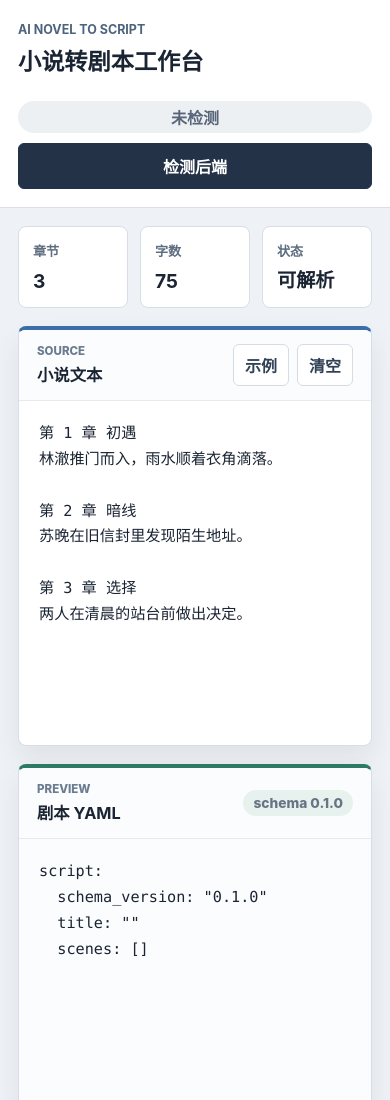
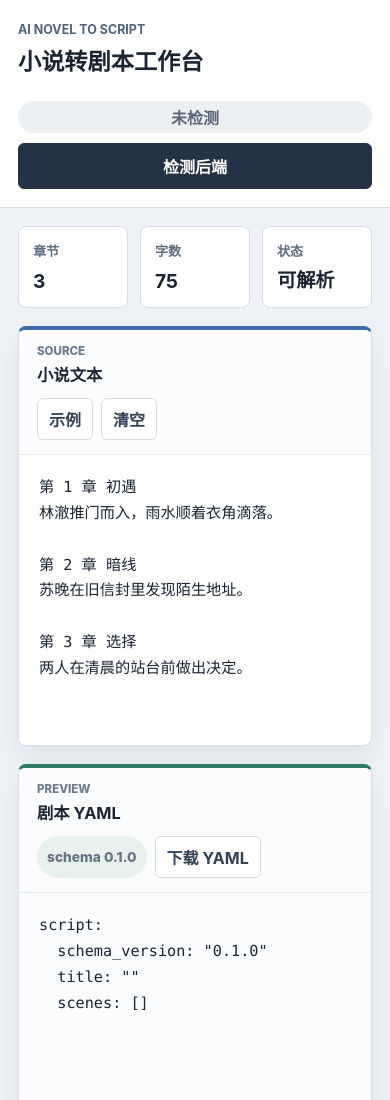
Before and after one commit to HangChi/ai-novel-to-script, a React (Vite) app in the folder frontend/: page / in a window 390 px wide. Shown: the top 1100 px of the page. Built offline with nearby package versions, Linux system fonts and the light colour scheme; no server answers; the HTML template or start-up script is replaced by a standard one.

Commit message:
新增 YAML 下载入口

```diff
--- a/frontend/src/App.css
+++ b/frontend/src/App.css
@@ -182,6 +182,8 @@ textarea::placeholder {
 }
 
 .schema-badge {
+  display: inline-flex;
+  align-items: center;
   border-radius: 999px;
   background: #e7f2ee;
   color: #27614f;
@@ -254,6 +256,11 @@ textarea::placeholder {
     font-size: 1.2rem;
   }
 
+  .panel-heading {
+    align-items: flex-start;
+    flex-direction: column;
+  }
+
   .editor-panel {
     min-height: 420px;
   }
--- a/frontend/src/App.tsx
+++ b/frontend/src/App.tsx
@@ -6,6 +6,7 @@ type HealthStatus = "idle" | "checking" | "ok" | "error";
 
 const API_BASE_URL = import.meta.env.VITE_API_BASE_URL ?? "http://127.0.0.1:8000";
 const SAMPLE_TEXT = "第 1 章 初遇\n林澈推门而入，雨水顺着衣角滴落。\n\n第 2 章 暗线\n苏晚在旧信封里发现陌生地址。\n\n第 3 章 选择\n两人在清晨的站台前做出决定。";
+const YAML_PREVIEW = 'script:\n  schema_version: "0.1.0"\n  title: ""\n  scenes: []\n';
 
 function countLikelyChapters(text: string) {
   const matches = text.match(/^\s*(?:#{1,6}\s+)?(?:第\s*(?:\d+|[零〇一二两三四五六七八九十百千万]+)\s*[章节回话]|chapter\s+\d+|\d+\s*[.．、]\s*\S)/gim);
@@ -44,6 +45,19 @@ function App() {
       setHealthStatus("error");
       setHealthMessage("未连接");
     }
+  }
+
+  function downloadYaml() {
+    const blob = new Blob([YAML_PREVIEW], { type: "application/x-yaml;charset=utf-8" });
+    const downloadUrl = URL.createObjectURL(blob);
+    const link = document.createElement("a");
+
+    link.href = downloadUrl;
+    link.download = "script-draft.yaml";
+    document.body.appendChild(link);
+    link.click();
+    link.remove();
+    window.setTimeout(() => URL.revokeObjectURL(downloadUrl), 0);
   }
 
   return (
@@ -111,9 +125,14 @@ function App() {
               <p className="panel-kicker">Preview</p>
               <h2>剧本 YAML</h2>
             </div>
-            <span className="schema-badge">schema 0.1.0</span>
+            <div className="panel-actions">
+              <span className="schema-badge">schema 0.1.0</span>
+              <button className="ghost-button" type="button" onClick={downloadYaml}>
+                下载 YAML
+              </button>
+            </div>
           </div>
-          <pre>{'script:\n  schema_version: "0.1.0"\n  title: ""\n  scenes: []'}</pre>
+          <pre>{YAML_PREVIEW}</pre>
         </section>
       </main>
     </div>
```
Also changed, not shown: 2 other files (tests, documents, lock files or other folders).
